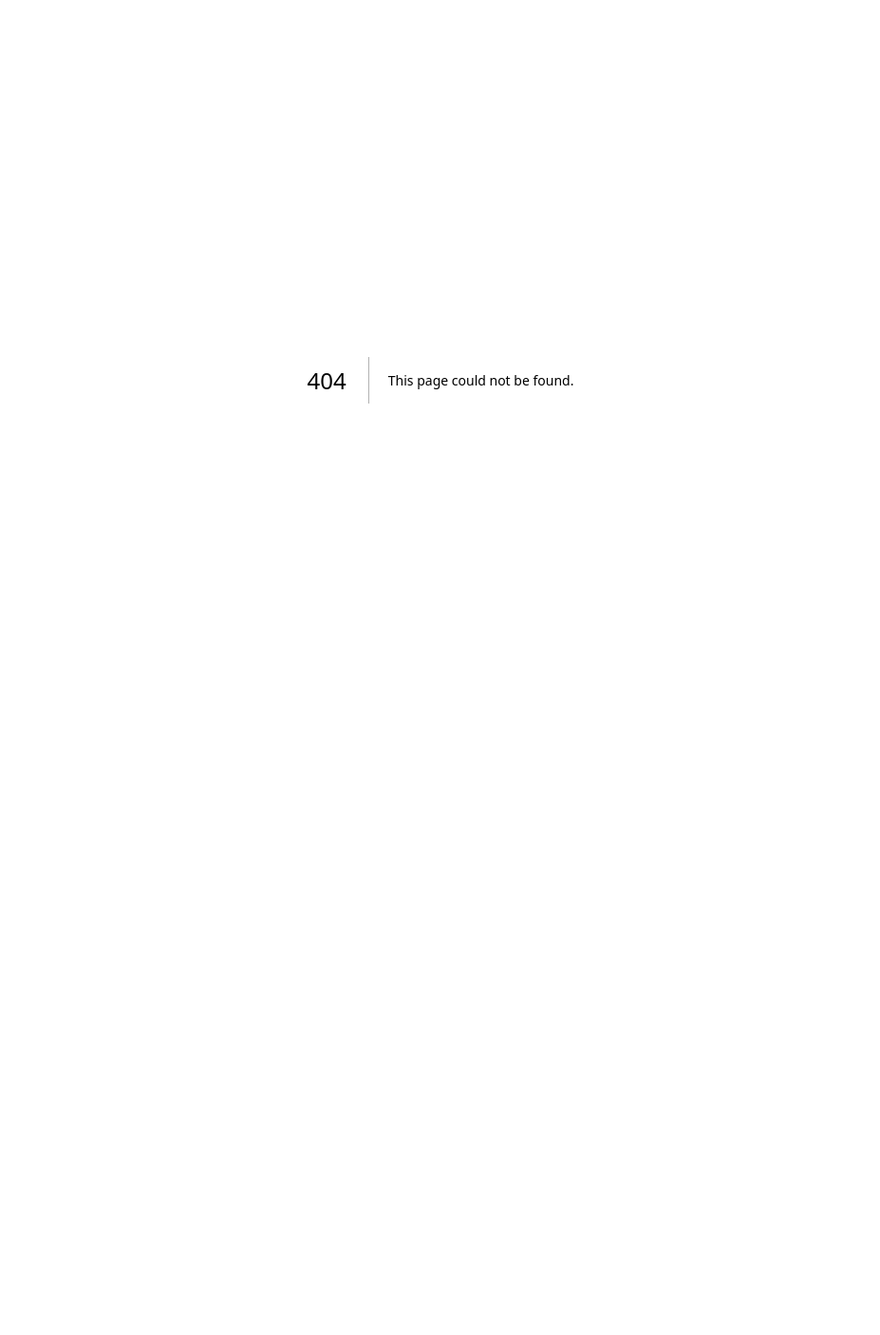
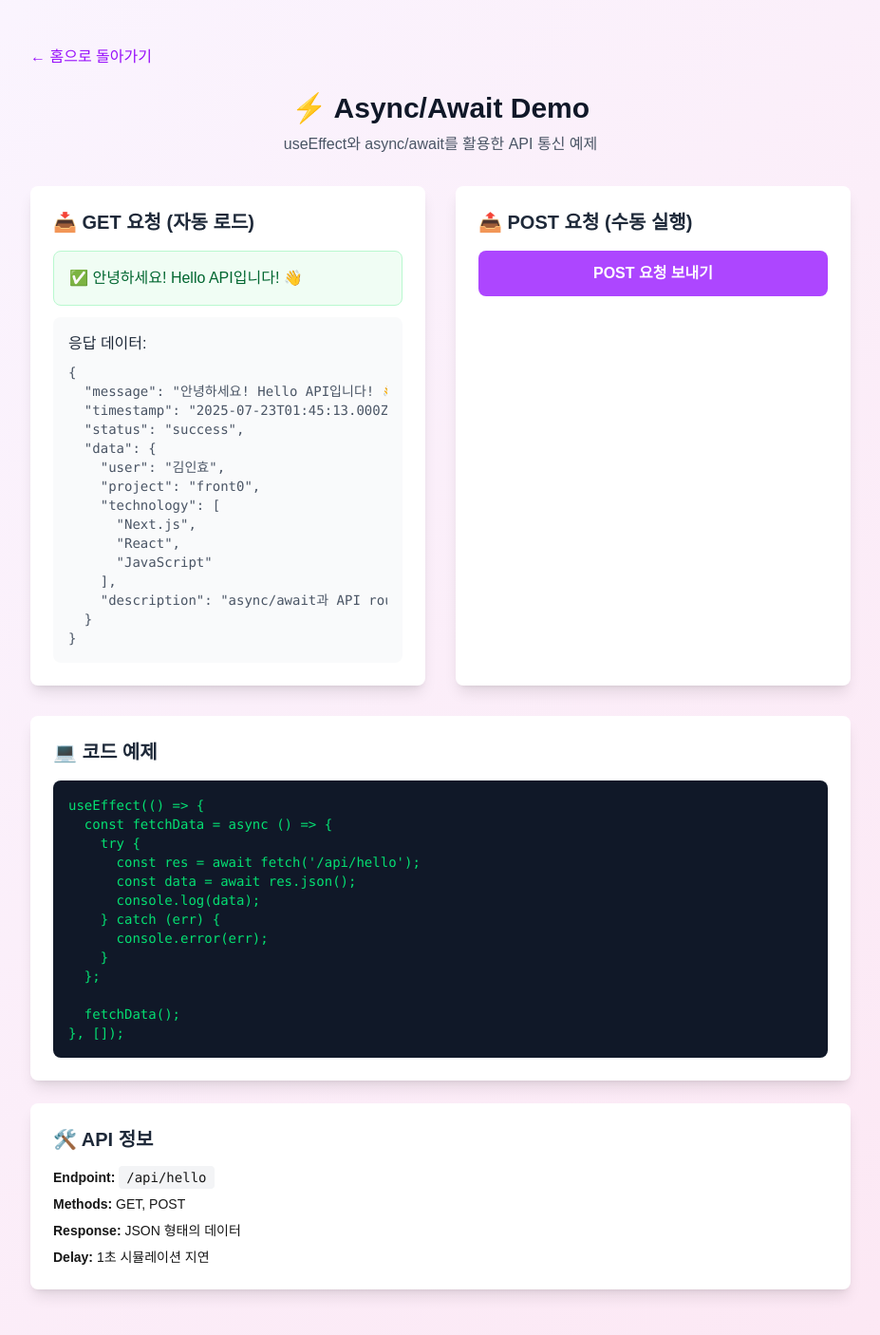
Before and after one commit to inhyokim/0723, a Next.js app in the folder front0/: page /async-demo in a window 1280 px wide. Before the commit this address had no page. Shown: the whole page at 95% size, without its empty margins (176-1103 px from the left). Before the commit the page ends 800 px from the top, so only its background shows below. Built offline with nearby package versions, Linux system fonts and the light colour scheme.

Commit message:
Add async/await demo with API route: implement /api/hello endpoint and demonstration page

```diff
--- /dev/null
+++ b/front0/src/app/api/hello/route.js
@@ -0,0 +1,46 @@
+import { NextResponse } from 'next/server';
+
+// GET 요청 처리
+export async function GET() {
+  try {
+    // 약간의 지연을 시뮬레이션 (실제 API 호출을 흉내)
+    await new Promise(resolve => setTimeout(resolve, 1000));
+
+    const data = {
+      message: "안녕하세요! Hello API입니다! 👋",
+      timestamp: new Date().toISOString(),
+      status: "success",
+      data: {
+        user: "김인효",
+        project: "front0",
+        technology: ["Next.js", "React", "JavaScript"],
+        description: "async/await과 API route 예제"
+      }
+    };
+
+    return NextResponse.json(data);
+  } catch (error) {
+    return NextResponse.json(
+      { error: "서버 에러가 발생했습니다", message: error.message },
+      { status: 500 }
+    );
+  }
+}
+
+// POST 요청 처리
+export async function POST(request) {
+  try {
+    const body = await request.json();
+
+    return NextResponse.json({
+      message: "POST 요청을 받았습니다!",
+      receivedData: body,
+      timestamp: new Date().toISOString()
+    });
+  } catch (error) {
+    return NextResponse.json(
+      { error: "POST 요청 처리 중 에러 발생", message: error.message },
+      { status: 400 }
+    );
+  }
+}
--- /dev/null
+++ b/front0/src/app/async-demo/page.js
@@ -0,0 +1,196 @@
+'use client';
+
+import { useState, useEffect } from 'react';
+import Link from 'next/link';
+
+export default function AsyncDemoPage() {
+  const [data, setData] = useState(null);
+  const [loading, setLoading] = useState(true);
+  const [error, setError] = useState(null);
+  const [postData, setPostData] = useState(null);
+  const [postLoading, setPostLoading] = useState(false);
+
+  // GET 요청 - async/await 사용
+  useEffect(() => {
+    const fetchData = async () => {
+      try {
+        setLoading(true);
+        const res = await fetch('/api/hello');
+
+        if (!res.ok) {
+          throw new Error(`HTTP error! status: ${res.status}`);
+        }
+
+        const result = await res.json();
+        console.log('GET 응답:', result);
+        setData(result);
+      } catch (err) {
+        console.error('GET 에러:', err);
+        setError(err.message);
+      } finally {
+        setLoading(false);
+      }
+    };
+
+    fetchData();
+  }, []);
+
+  // POST 요청 함수
+  const handlePostRequest = async () => {
+    try {
+      setPostLoading(true);
+      setPostData(null);
+
+      const postBody = {
+        name: "김인효",
+        message: "POST 요청 테스트입니다!",
+        timestamp: new Date().toISOString()
+      };
+
+      const res = await fetch('/api/hello', {
+        method: 'POST',
+        headers: {
+          'Content-Type': 'application/json',
+        },
+        body: JSON.stringify(postBody)
+      });
+
+      if (!res.ok) {
+        throw new Error(`POST 요청 실패: ${res.status}`);
+      }
+
+      const result = await res.json();
+      console.log('POST 응답:', result);
+      setPostData(result);
+    } catch (err) {
+      console.error('POST 에러:', err);
+      alert(`POST 요청 에러: ${err.message}`);
+    } finally {
+      setPostLoading(false);
+    }
+  };
+
+  return (
+    <div className="min-h-screen bg-gradient-to-br from-purple-50 to-pink-100 py-12">
+      <div className="max-w-4xl mx-auto px-4">
+        {/* Navigation */}
+        <div className="mb-6">
+          <Link
+            href="/"
+            className="inline-flex items-center text-purple-600 hover:text-purple-800 font-medium transition-colors"
+          >
+            ← 홈으로 돌아가기
+          </Link>
+        </div>
+
+        {/* Header */}
+        <div className="text-center mb-8">
+          <h1 className="text-3xl font-bold text-gray-900 mb-2">⚡ Async/Await Demo</h1>
+          <p className="text-gray-600">useEffect와 async/await를 활용한 API 통신 예제</p>
+        </div>
+
+        <div className="grid md:grid-cols-2 gap-8">
+          {/* GET 요청 결과 */}
+          <div className="bg-white rounded-lg shadow-lg p-6">
+            <h2 className="text-xl font-semibold text-gray-800 mb-4">📥 GET 요청 (자동 로드)</h2>
+
+            {loading && (
+              <div className="flex items-center space-x-2">
+                <div className="animate-spin rounded-full h-6 w-6 border-b-2 border-purple-500"></div>
+                <span className="text-gray-600">API 호출 중...</span>
+              </div>
+            )}
+
+            {error && (
+              <div className="bg-red-50 border border-red-200 rounded-lg p-4">
+                <p className="text-red-600">❌ 에러: {error}</p>
+              </div>
+            )}
+
+            {data && !loading && (
+              <div className="space-y-3">
+                <div className="bg-green-50 border border-green-200 rounded-lg p-4">
+                  <p className="text-green-800 font-medium">✅ {data.message}</p>
+                </div>
+
+                <div className="bg-gray-50 rounded-lg p-4">
+                  <h3 className="font-medium text-gray-800 mb-2">응답 데이터:</h3>
+                  <pre className="text-sm text-gray-600 overflow-x-auto">
+                    {JSON.stringify(data, null, 2)}
+                  </pre>
+                </div>
+              </div>
+            )}
+          </div>
+
+          {/* POST 요청 */}
+          <div className="bg-white rounded-lg shadow-lg p-6">
+            <h2 className="text-xl font-semibold text-gray-800 mb-4">📤 POST 요청 (수동 실행)</h2>
+
+            <button
+              onClick={handlePostRequest}
+              disabled={postLoading}
+              className="w-full bg-purple-500 hover:bg-purple-600 disabled:bg-purple-300 text-white font-semibold py-3 px-4 rounded-lg transition-colors mb-4"
+            >
+              {postLoading ? (
+                <span className="flex items-center justify-center space-x-2">
+                  <div className="animate-spin rounded-full h-5 w-5 border-b-2 border-white"></div>
+                  <span>POST 요청 중...</span>
+                </span>
+              ) : (
+                'POST 요청 보내기'
+              )}
+            </button>
+
+            {postData && (
+              <div className="space-y-3">
+                <div className="bg-blue-50 border border-blue-200 rounded-lg p-4">
+                  <p className="text-blue-800 font-medium">✅ {postData.message}</p>
+                </div>
+
+                <div className="bg-gray-50 rounded-lg p-4">
+                  <h3 className="font-medium text-gray-800 mb-2">POST 응답:</h3>
+                  <pre className="text-sm text-gray-600 overflow-x-auto">
+                    {JSON.stringify(postData, null, 2)}
+                  </pre>
+                </div>
+              </div>
+            )}
+          </div>
+        </div>
+
+        {/* Code Example */}
+        <div className="mt-8 bg-white rounded-lg shadow-lg p-6">
+          <h2 className="text-xl font-semibold text-gray-800 mb-4">💻 코드 예제</h2>
+
+          <div className="bg-gray-900 text-green-400 rounded-lg p-4 overflow-x-auto">
+            <pre className="text-sm">{`useEffect(() => {
+  const fetchData = async () => {
+    try {
+      const res = await fetch('/api/hello');
+      const data = await res.json();
+      console.log(data);
+    } catch (err) {
+      console.error(err);
+    }
+  };
+
+  fetchData();
+}, []);`}</pre>
+          </div>
+        </div>
+
+        {/* API Endpoint Info */}
+        <div className="mt-6 bg-white rounded-lg shadow-lg p-6">
+          <h2 className="text-xl font-semibold text-gray-800 mb-4">🛠️ API 정보</h2>
+          <div className="space-y-2 text-sm">
+            <p><strong>Endpoint:</strong> <code className="bg-gray-100 px-2 py-1 rounded">/api/hello</code></p>
+            <p><strong>Methods:</strong> GET, POST</p>
+            <p><strong>Response:</strong> JSON 형태의 데이터</p>
+            <p><strong>Delay:</strong> 1초 시뮬레이션 지연</p>
+          </div>
+        </div>
+      </div>
+    </div>
+  );
+}
--- a/front0/src/app/page.js
+++ b/front0/src/app/page.js
@@ -18,6 +18,15 @@ export default function Home() {
           <br />
 
           <Link
+            href="/async-demo"
+            className="inline-block bg-purple-500 hover:bg-purple-600 text-white font-semibold px-6 py-3 rounded-lg transition-colors shadow-md hover:shadow-lg"
+          >
+            ⚡ Async/Await Demo
+          </Link>
+
+          <br />
+
+          <Link
             href="/about"
             className="inline-block bg-gray-500 hover:bg-gray-600 text-white font-semibold px-6 py-3 rounded-lg transition-colors shadow-md hover:shadow-lg"
           >
@@ -26,7 +35,7 @@ export default function Home() {
         </div>
 
         <div className="mt-12 text-sm text-gray-500">
-          <p>JSONPlaceholder API를 활용한 데이터 페치 예제</p>
+          <p>JSONPlaceholder API와 내부 API를 활용한 데이터 페치 예제</p>
         </div>
       </div>
     </div>
```
